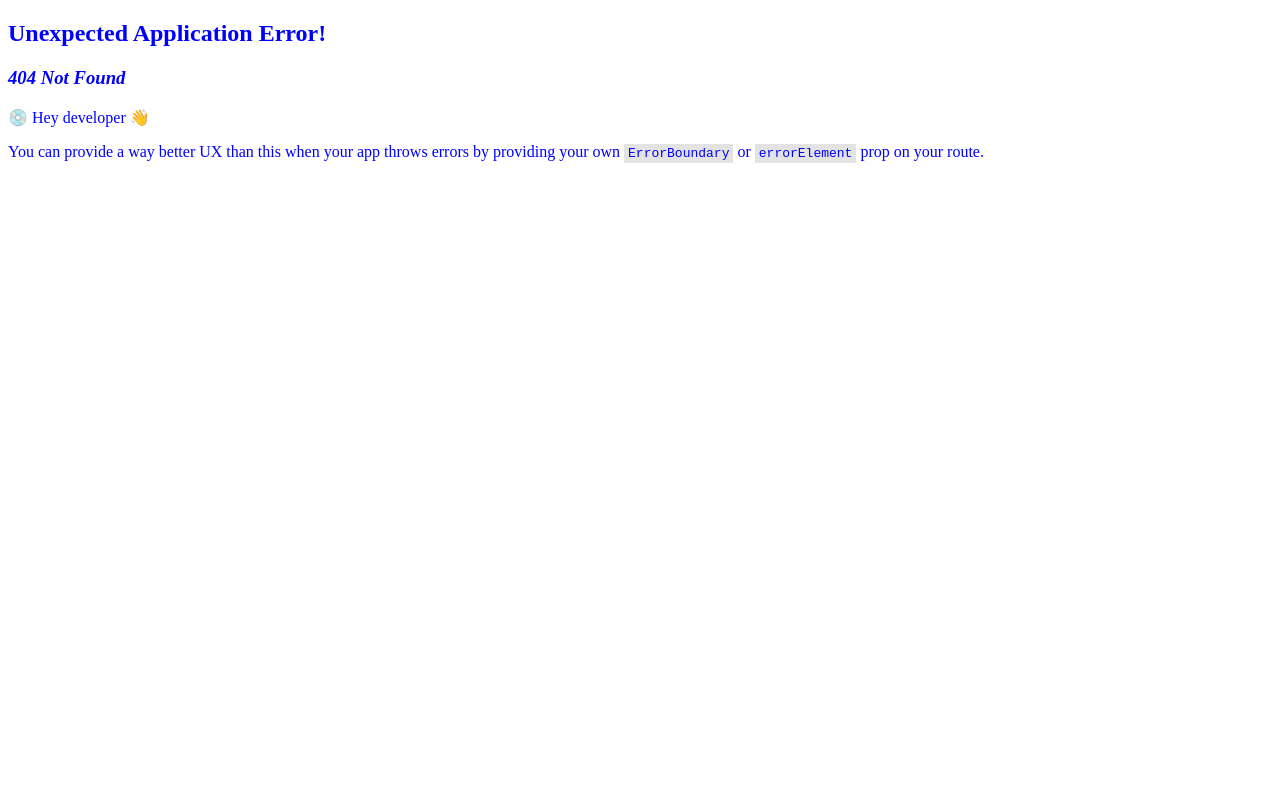
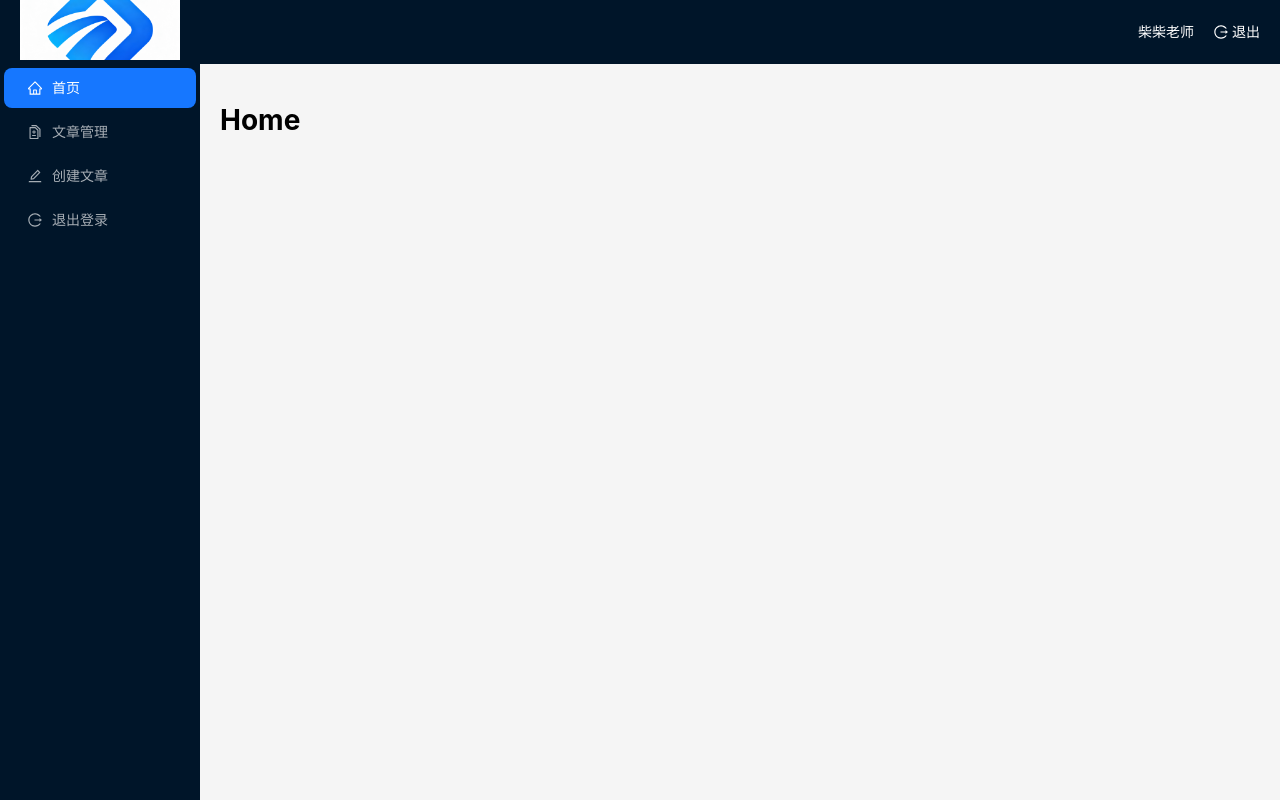
Before and after one commit to HJinNan/react-jike, a React (Create React App) app in the folder react-jike/: page /home in a window 1280 px wide. Before the commit this address had no page. Built offline with nearby package versions, Linux system fonts and the light colour scheme; sample sign-in values are in the browser's storage.

Commit message:
layout结构样式&&二级路由配置

```diff
--- a/react-jike/src/index.scss
+++ b/react-jike/src/index.scss
@@ -1,5 +1,8 @@
-body{
-  div{
-    color: blue;
-  }
+html,body{
+  margin: 0;
+  height: 100%;
 }
+
+#root{
+  height: 100%;
+}
--- /dev/null
+++ b/react-jike/src/pages/Article/index.js
@@ -0,0 +1,9 @@
+const Article = () => {
+  return (
+    <div>
+      <h1>Article</h1>
+    </div>
+  )
+}
+
+export default Article;
--- /dev/null
+++ b/react-jike/src/pages/Home/index.js
@@ -0,0 +1,9 @@
+const Home = () => {
+  return (
+    <div>
+      <h1>Home</h1>
+    </div>
+  )
+}
+
+export default Home;
--- a/react-jike/src/pages/Layout/index.js
+++ b/react-jike/src/pages/Layout/index.js
@@ -1,19 +1,83 @@
-import { request } from '@/utils';
-import { useEffect } from 'react';
+import { Layout, Menu, Popconfirm } from 'antd';
+import {
+  HomeOutlined,
+  DiffOutlined,
+  EditOutlined,
+  LogoutOutlined
+} from '@ant-design/icons';  // 修正图标导入路径和拼写
+import './index.scss';  // 补充分号
+import { Outlet } from 'react-router-dom';
 
-const Layout = () => {
+const { Header, Sider } = Layout;  // 修正等号前后空格
 
-  useEffect(() => {
-    request.get('/user/profile').then(res => {
-      console.log(res);
-    })
-  }, [])
+// 修正菜单项数组格式（补充逗号、引号和对象结构）
+const menuItems = [
+  {
+    label: '首页',  // 补充引号和逗号
+    key: '1',
+    icon: <HomeOutlined />,  // 修正图标组件名拼写（Home0utlined → HomeOutlined）
+  },
+  {
+    label: '文章管理',
+    key: '2',
+    icon: <DiffOutlined />,
+  },
+  {
+    label: '创建文章',
+    key: '3',
+    icon: <EditOutlined />,
+  },
+  // 可以补充退出登录的菜单项（使用 LogoutOutlined）
+  {
+    label: '退出登录',
+    key: '4',
+    icon: <LogoutOutlined />,
+  }
+];
 
+const GeekLayout = () => {
   return (
-    <div>
-      <h1>Layout</h1>
-    </div>
-  );
-};
+    <Layout style={{ minHeight: '100vh' }}>
+      {/* 顶部导航栏 */}
+      <Header className="header">
+        <div className="logo"/>
+        <div className="user-info">
+          <span className="user-name">柴柴老师</span>
+          <span className="user-logout">
+            <Popconfirm
+              title="是否确认退出?"
+              okText="退出"
+              cancelText="取消"
+              // onConfirm={handleLogout}
+              placement="bottomRight"
+            >
+              <LogoutOutlined /> 退出
+            </Popconfirm>
+          </span>
+        </div>
+      </Header>
 
-export default Layout;
+      {/* 主体内容区 */}
+      <Layout>
+        <Sider
+          width={200}
+          className="site-layout-background"
+          theme="dark"
+        >
+          <Menu
+            mode="inline"
+            theme="dark"
+            defaultSelectedKeys={['1']}
+            items={menuItems}
+            style={{ height: '100%', borderRight: 0 }}
+          />
+        </Sider>
+        <Layout className="layout-content" style={{padding: 20}}>
+          <Outlet />
+        </Layout>
+      </Layout>
+    </Layout>
+  )
+}
+
+export default GeekLayout;
--- /dev/null
+++ b/react-jike/src/pages/Layout/index.scss
@@ -0,0 +1,37 @@
+.ant-layout {
+  height: 100%;
+}
+
+.ant-layout-header {
+  padding: 0 ;
+}
+
+.logo {
+  width: 200px;
+  height: 60px;
+  background: url('~@/assets/logo.png') no-repeat center / 160px auto;
+}
+
+.layout-content {
+  overflow-y: auto;
+}
+
+.user-info {
+  position: absolute;
+  right: 0;
+  top: 0;
+  padding-right: 20px;
+  color: #fff;
+  .user-name {
+    margin-right: 20px;
+  }
+
+  .user-logout {
+    display: inline-block;
+    cursor: pointer;
+  }
+}
+
+.ant-layout-header {
+  padding: 0 !important;
+}
--- /dev/null
+++ b/react-jike/src/pages/Publish/index.js
@@ -0,0 +1,9 @@
+const Publish = () => {
+  return (
+    <div>
+      <h1>Publish</h1>
+    </div>
+  )
+}
+
+export default Publish;
```
Also changed, not shown: react-jike/src/router/index.js (+18 -1 lines).
